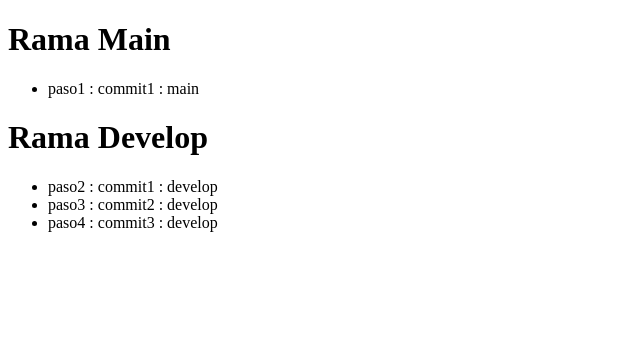
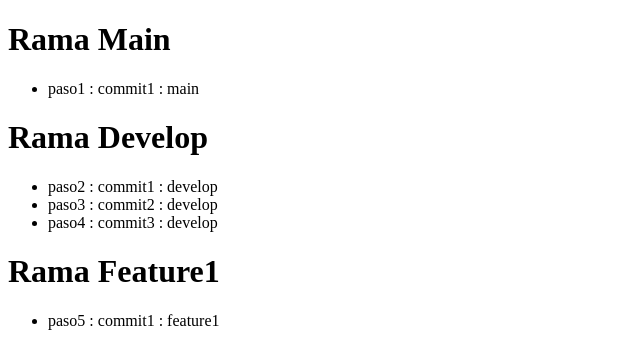
Before and after one commit to ALESS4NDOR/practica-git-github, a plain HTML site: page index.html in a window 1280 px wide. Shown: the whole page, without its empty margins (0-640 px from the left). Drawn offline with Linux system fonts and the light colour scheme.

Commit message:
paso5 : commit1 : feature1

```diff
--- a/index.html
+++ b/index.html
@@ -18,5 +18,10 @@
         <li>paso4 : commit3 : develop</li>
     </ul>
 
+    <h1>Rama Feature1</h1>
+    <ul>
+        <li>paso5 : commit1 : feature1</li>
+    </ul>
+
 </body>
 </html>
```
